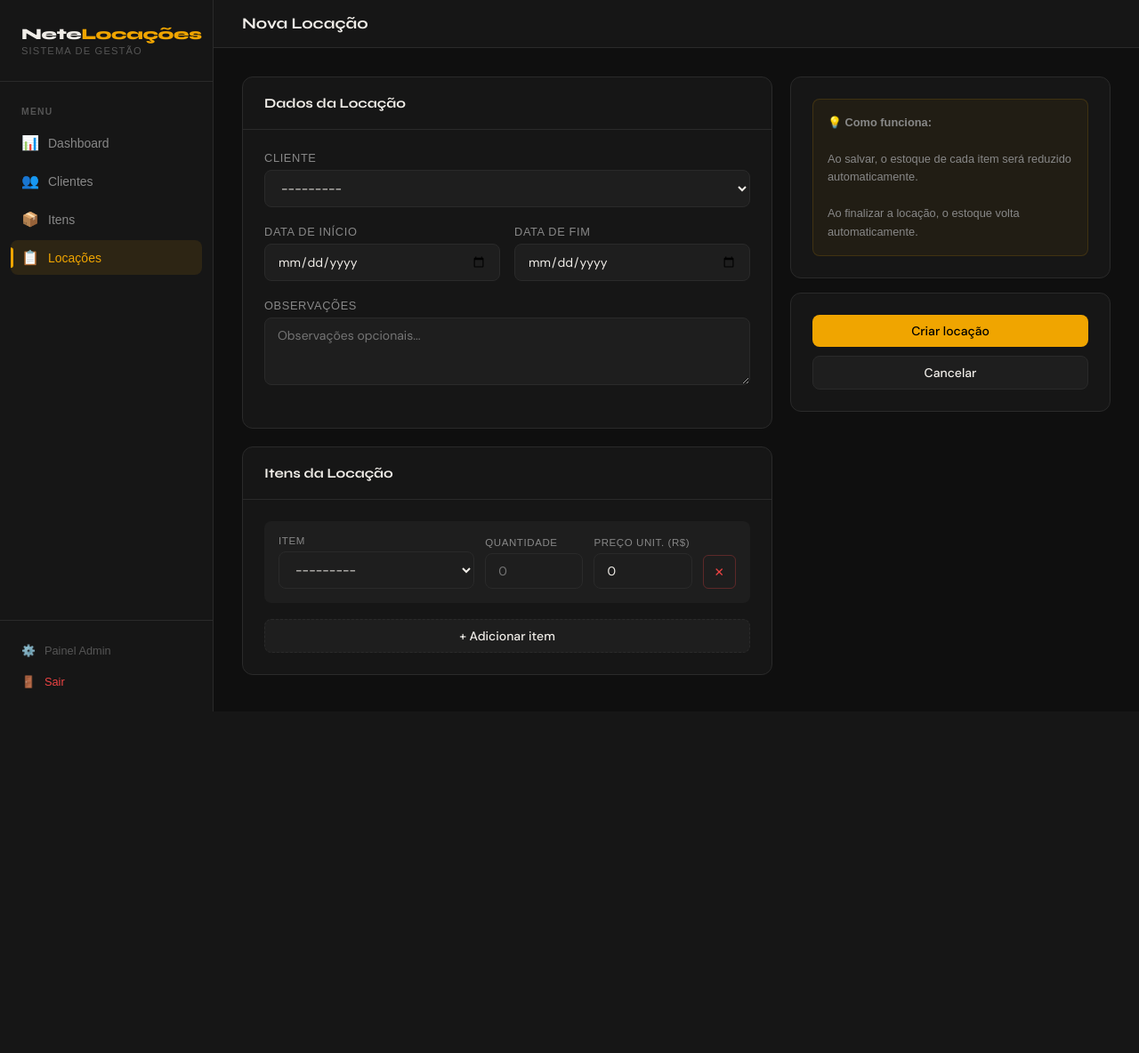
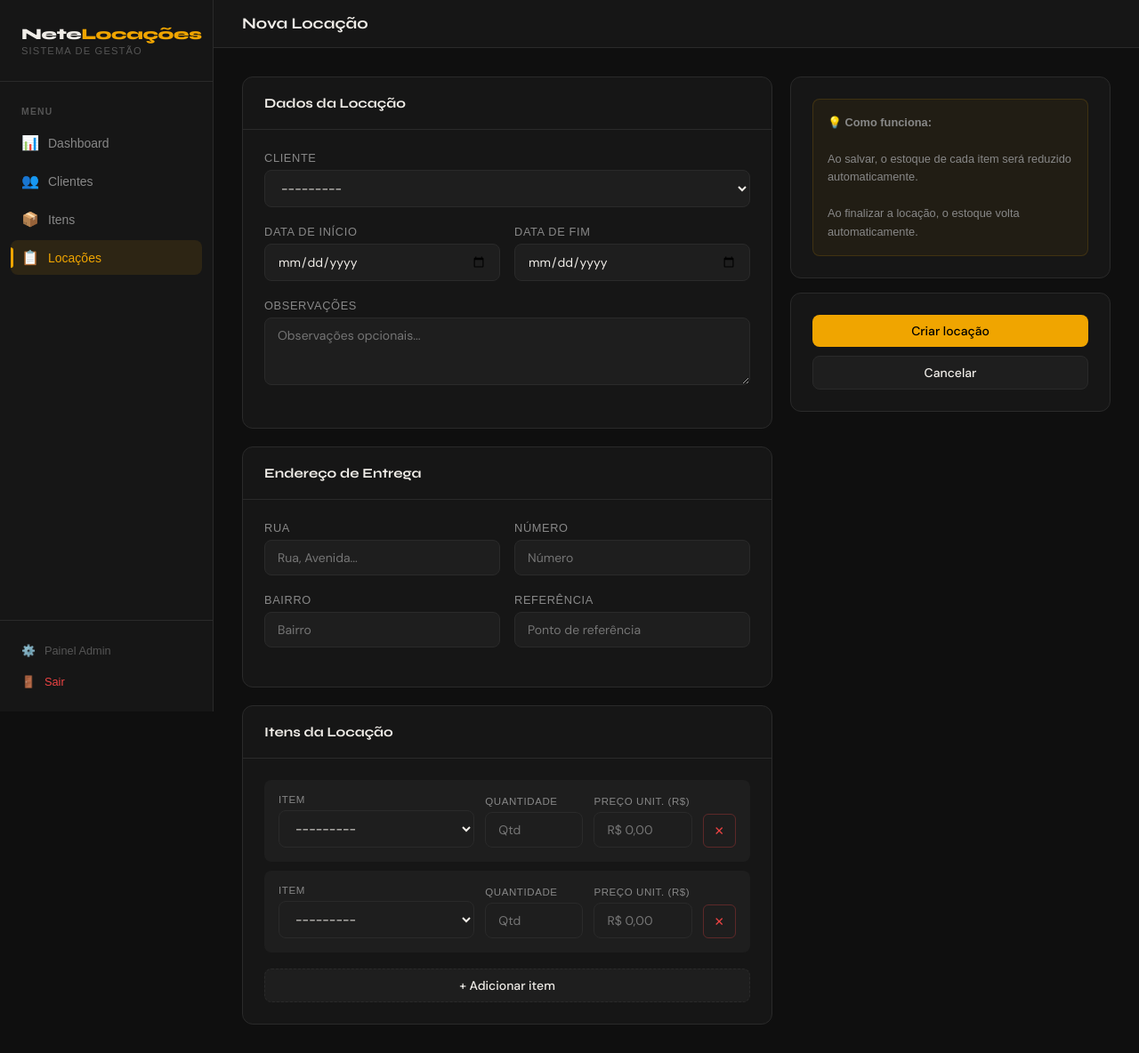
Before and after one commit to ErickBatistaSP/Sistema-de-Locacoes, a Django app: page /locacoes/nova/ in a window 1280 px wide. Shown: the whole page at 89% size. Before the commit the page ends 800 px from the top, so only its background shows below. Run offline with Django 5.2, Linux system fonts and the light colour scheme; a user stored in the database is signed in; data comes from the database, SQL or seed files in the repository; data that the repository does not hold is empty.

Commit message:
adiciona endereco de entrega na locacao

```diff
--- a/core/views.py
+++ b/core/views.py
@@ -83,25 +83,49 @@ class ItemForm(forms.ModelForm):
 class LocacaoForm(forms.ModelForm):
     class Meta:
         model = Locacao
-        fields = ['cliente', 'data_inicio', 'data_fim', 'observacoes']
+        fields = ['cliente', 'data_inicio', 'data_fim', 'observacoes',
+                  'endereco_rua', 'endereco_numero', 'endereco_bairro', 'endereco_referencia']
         widgets = {
             'data_inicio': forms.DateInput(attrs={'type': 'date'}),
             'data_fim': forms.DateInput(attrs={'type': 'date'}),
             'observacoes': forms.Textarea(attrs={'rows': 3, 'placeholder': 'Observações opcionais...'}),
+            'endereco_rua': forms.TextInput(attrs={'placeholder': 'Rua, Avenida...'}),
+            'endereco_numero': forms.TextInput(attrs={'placeholder': 'Número'}),
+            'endereco_bairro': forms.TextInput(attrs={'placeholder': 'Bairro'}),
+            'endereco_referencia': forms.TextInput(attrs={'placeholder': 'Ponto de referência'}),
         }
+
+
+class ItemLocacaoForm(forms.ModelForm):
+    class Meta:
+        model = ItemLocacao
+        fields = ['item', 'quantidade', 'preco_unitario']
+        widgets = {
+            'quantidade': forms.NumberInput(attrs={'min': 1, 'placeholder': 'Qtd'}),
+            'preco_unitario': forms.NumberInput(attrs={'min': 0, 'step': '0.01', 'placeholder': 'R$ 0,00'}),
+        }
+
+    def clean_quantidade(self):
+        quantidade = self.cleaned_data.get('quantidade')
+        if not quantidade or quantidade <= 0:
+            raise forms.ValidationError('Informe uma quantidade válida.')
+        return quantidade
+
+    def clean_preco_unitario(self):
+        preco = self.cleaned_data.get('preco_unitario')
+        if preco is None:
+            raise forms.ValidationError('Informe um preço válido.')
+        return preco
 
 
 ItemLocacaoFormSet = inlineformset_factory(
     Locacao, ItemLocacao,
-    fields=['item', 'quantidade', 'preco_unitario'],
+    form=ItemLocacaoForm,
     extra=1,
     can_delete=False,
-    widgets={
-        'quantidade': forms.NumberInput(attrs={'min': 1, 'placeholder': '0'}),
-        'preco_unitario': forms.NumberInput(attrs={'min': 0, 'step': '0.01', 'placeholder': '0,00'}),
-    }
+    min_num=1,
+    validate_min=True,
 )
-
 
 # ─── DASHBOARD ───────────────────────────────────────────────────────────────
 @login_required
--- a/itemlocacao/models.py
+++ b/itemlocacao/models.py
@@ -7,7 +7,7 @@ class ItemLocacao(models.Model):
     locacao = models.ForeignKey(Locacao, on_delete=models.CASCADE, related_name='items')
     item = models.ForeignKey(Item, on_delete=models.CASCADE)
     quantidade = models.IntegerField()
-    preco_unitario = models.DecimalField(max_digits=10, decimal_places=2, default=0)
+    preco_unitario = models.DecimalField(max_digits=10, decimal_places=2, null=True, blank=True)
 
     def __str__(self):
         return f"{self.item.get_tipo_display()} - {self.quantidade}"
@@ -16,6 +16,10 @@ class ItemLocacao(models.Model):
         # Bloqueia edição se locação já finalizada
         if self.locacao.status == 'finalizada':
             raise ValidationError("Não é possível editar itens de uma locação já finalizada.")
+
+        # Se quantidade não foi informada, deixa o form do views.py tratar
+        if not self.quantidade or not self.item_id:
+            return
 
         # Valida estoque disponível
         if self.pk:
--- a/locacao/models.py
+++ b/locacao/models.py
@@ -14,6 +14,12 @@ class Locacao(models.Model):
     observacoes = models.TextField(blank=True, null=True)
     status = models.CharField(max_length=20, choices=STATUS_CHOICES, default='ativa')
 
+    # Endereço de entrega
+    endereco_rua = models.CharField(max_length=200, blank=True, null=True)
+    endereco_numero = models.CharField(max_length=20, blank=True, null=True)
+    endereco_bairro = models.CharField(max_length=100, blank=True, null=True)
+    endereco_referencia = models.CharField(max_length=200, blank=True, null=True)
+
     def __str__(self):
         return f"Locação - {self.cliente.nome} ({self.data_inicio})"
 
@@ -21,6 +27,7 @@ class Locacao(models.Model):
         total = sum(
             item.preco_unitario * item.quantidade
             for item in self.items.all()
+            if item.preco_unitario is not None
         )
         self.preco_total = total
         self.save()
--- a/templates/locacoes/form.html
+++ b/templates/locacoes/form.html
@@ -99,9 +99,44 @@
         </div>
 
         <div class="card">
+            <div class="card-header"><span class="card-title">Endereço de Entrega</span></div>
+            <div class="card-body">
+                <div class="form-grid">
+                    <div class="form-group">
+                        <label>Rua</label>
+                        {{ form.endereco_rua }}
+                        {{ form.endereco_rua.errors }}
+                    </div>
+                    <div class="form-group">
+                        <label>Número</label>
+                        {{ form.endereco_numero }}
+                        {{ form.endereco_numero.errors }}
+                    </div>
+                </div>
+                <div class="form-grid">
+                    <div class="form-group">
+                        <label>Bairro</label>
+                        {{ form.endereco_bairro }}
+                        {{ form.endereco_bairro.errors }}
+                    </div>
+                    <div class="form-group">
+                        <label>Referência</label>
+                        {{ form.endereco_referencia }}
+                        {{ form.endereco_referencia.errors }}
+                    </div>
+                </div>
+            </div>
+        </div>
+
+<div class="card">
     <div class="card-header"><span class="card-title">Itens da Locação</span></div>
     <div class="card-body">
         {{ formset.management_form }}
+
+        {% if formset.non_form_errors %}
+            <div class="alert alert-error">⚠️ {{ formset.non_form_errors }}</div>
+        {% endif %}
+
         <div id="formset-container">
             {% for item_form in formset %}
                 <div class="formset-item">
@@ -109,14 +144,17 @@
                     <div class="form-group" style="margin:0">
                         <label>Item</label>
                         {{ item_form.item }}
+                        {{ item_form.item.errors }}
                     </div>
                     <div class="form-group" style="margin:0">
                         <label>Quantidade</label>
                         {{ item_form.quantidade }}
+                        {{ item_form.quantidade.errors }}
                     </div>
                     <div class="form-group" style="margin:0">
                         <label>Preço Unit. (R$)</label>
                         {{ item_form.preco_unitario }}
+                        {{ item_form.preco_unitario.errors }}
                     </div>
                     <button type="button" class="remove-btn" onclick="removeFormset(this)">✕</button>
                 </div>
```
Also changed, not shown: templates/locacoes/detalhe.html (+28 -0 lines), itemlocacao/migrations/0004_alter_itemlocacao_preco_unitario.py (added), locacao/migrations/0004_locacao_endereco_bairro_locacao_endereco_numero_and_more.py (added). Lines whose indentation alone changed are shown as unchanged.
